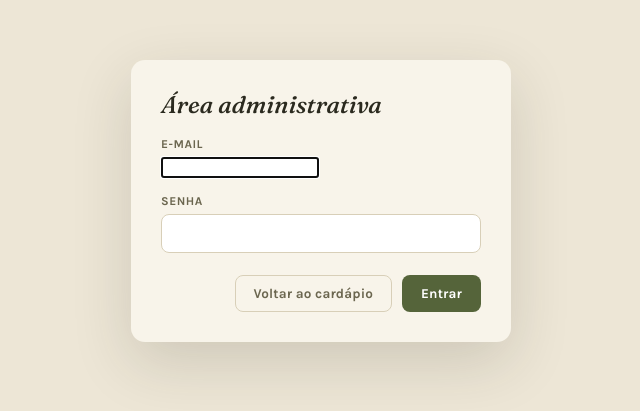
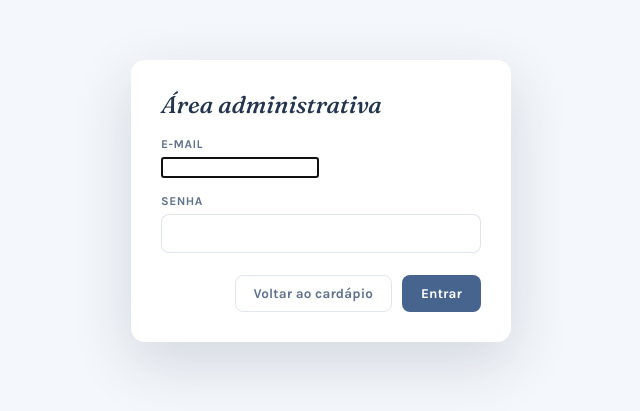
Before and after one commit to carpinellx/menu-tucunduva, a React (Vite) app: page /admin in a window 1280 px wide. Shown: the part 199-610 px from the top of the page, without its empty margins (319-959 px from the left). Built offline with nearby package versions, Linux system fonts and the light colour scheme; no server answers.

Commit message:
feat: update app branding and color theme

```diff
--- a/index.html
+++ b/index.html
@@ -2,12 +2,12 @@
 <html lang="pt-BR">
   <head>
     <meta charset="UTF-8" />
-    <link rel="icon" type="image/svg+xml" href="/favicon.svg" />
+    <link rel="icon" type="image/png" href="/icon-192.png" />
     <link rel="apple-touch-icon" href="/icon-apple.png" />
     <link rel="manifest" href="/manifest.json" />
     <meta name="viewport" content="width=device-width, initial-scale=1.0" />
     <title>Fazenda Tucunduva — Cardápio</title>
-    <meta name="theme-color" content="#3E4A2A" />
+    <meta name="theme-color" content="#36537D" />
     <meta
       name="description"
       content="Cardápio digital da Fazenda Tucunduva — da terra à mesa, todos os dias."
--- a/src/index.css
+++ b/src/index.css
@@ -1,17 +1,17 @@
 @import url('https://fonts.googleapis.com/css2?family=Fraunces:ital,opsz,wght@0,9..144,400;0,9..144,500;0,9..144,600;1,9..144,500;1,9..144,600&family=Karla:wght@400;500;600;700&family=JetBrains+Mono:wght@400;500&display=swap');
 
 :root {
-  --bg: #EDE6D6;
-  --surface: #F8F4EA;
-  --surface-2: #F1EADA;
-  --ink: #2B2A1F;
-  --ink-soft: #6b664f;
-  --moss: #55643A;
-  --moss-dark: #3E4A2A;
-  --brick: #9C3B2A;
-  --gold: #B8901F;
-  --line: #d8cfb8;
-  --shadow: rgba(43, 42, 31, 0.16);
+  --bg: #F4F7FB;
+  --surface: #FFFFFF;
+  --surface-2: #DCE4EF;
+  --ink: #24354F;
+  --ink-soft: #60728E;
+  --accent: #47648F;
+  --accent-dark: #36537D;
+  --erro: #9B1C1C;
+  --gold: #C9A84C;
+  --line: rgba(54, 83, 125, 0.15);
+  --shadow: rgba(36, 53, 79, 0.16);
   --radius: 14px;
 }
 
@@ -43,7 +43,7 @@ a { color: inherit; }
   content: "";
   position: absolute;
   top: 0; left: 0; right: 0; height: 6px;
-  background: repeating-linear-gradient(90deg, var(--moss) 0 18px, transparent 18px 26px);
+  background: repeating-linear-gradient(90deg, var(--accent) 0 18px, transparent 18px 26px);
   opacity: 0.55;
 }
 .header-inner { max-width: 640px; margin: 0 auto; }
@@ -52,7 +52,7 @@ a { color: inherit; }
   letter-spacing: 0.18em;
   text-transform: uppercase;
   font-size: 12px;
-  color: var(--moss-dark);
+  color: var(--accent-dark);
   margin: 0 0 10px;
 }
 .site-header h1 {
@@ -94,7 +94,7 @@ a { color: inherit; }
   white-space: nowrap;
   transition: all .18s ease;
 }
-.cat-pill.active { background: var(--moss); border-color: var(--moss); color: #fff; }
+.cat-pill.active { background: var(--accent); border-color: var(--accent); color: #fff; }
 
 /* ---------- Menu ---------- */
 main.menu-main { max-width: 680px; margin: 0 auto; padding: 8px 20px 80px; }
@@ -105,7 +105,7 @@ main.menu-main { max-width: 680px; margin: 0 auto; padding: 8px 20px 80px; }
 .cat-section-head { display: flex; align-items: center; gap: 14px; margin-bottom: 20px; }
 .cat-section-head h2 {
   font-family: 'Fraunces', serif; font-style: italic; font-weight: 500;
-  font-size: 26px; margin: 0; color: var(--moss-dark); white-space: nowrap;
+  font-size: 26px; margin: 0; color: var(--accent-dark); white-space: nowrap;
 }
 .cat-rule { flex: 1; height: 1px; background: repeating-linear-gradient(90deg, var(--line) 0 6px, transparent 6px 10px); }
 
@@ -138,7 +138,7 @@ main.menu-main { max-width: 680px; margin: 0 auto; padding: 8px 20px 80px; }
 @media (prefers-reduced-motion: reduce) {
   .skeleton { animation: none; }
 }
-.item-price { font-family: 'JetBrains Mono', monospace; font-size: 14px; font-weight: 500; color: var(--brick); white-space: nowrap; }
+.item-price { font-family: 'JetBrains Mono', monospace; font-size: 14px; font-weight: 500; color: var(--gold); white-space: nowrap; }
 .item-desc { color: var(--ink-soft); font-size: 13.5px; line-height: 1.5; margin-top: 4px; }
 
 /* ---------- Footer ---------- */
@@ -148,18 +148,18 @@ main.menu-main { max-width: 680px; margin: 0 auto; padding: 8px 20px 80px; }
   margin: 0 0 6px; color: var(--ink-soft); font-size: 13px; line-height: 1.5;
 }
 .footer-line a { border-bottom: 1px dotted var(--ink-soft); padding-bottom: 1px; }
-.footer-line a:hover { color: var(--moss-dark); border-bottom-color: var(--moss-dark); }
+.footer-line a:hover { color: var(--accent-dark); border-bottom-color: var(--accent-dark); }
 .admin-link {
   background: none; border: none; color: var(--ink-soft);
   font-size: 12px; letter-spacing: 0.08em; text-transform: uppercase;
   font-family: 'JetBrains Mono', monospace;
   border-bottom: 1px dotted var(--ink-soft); padding-bottom: 2px;
 }
-.admin-link:hover { color: var(--moss-dark); }
+.admin-link:hover { color: var(--accent-dark); }
 
 /* ---------- Modal shared ---------- */
 .modal-overlay {
-  position: fixed; inset: 0; background: rgba(43, 42, 31, 0.55);
+  position: fixed; inset: 0; background: rgba(36, 53, 79, 0.55);
   display: flex; align-items: center; justify-content: center;
   padding: 20px; z-index: 100;
 }
@@ -180,16 +180,16 @@ main.menu-main { max-width: 680px; margin: 0 auto; padding: 8px 20px 80px; }
   background: #fff; color: var(--ink); font-size: 14px;
 }
 .field textarea { resize: vertical; min-height: 70px; }
-.field-error { color: var(--brick); font-size: 12.5px; margin-top: 6px; }
+.field-error { color: var(--erro); font-size: 12.5px; margin-top: 6px; }
 
 .btn { padding: 10px 18px; border-radius: 8px; border: 1px solid transparent; font-size: 13.5px; font-weight: 700; letter-spacing: 0.01em; }
-.btn-primary { background: var(--moss); color: #fff; }
-.btn-primary:hover { background: var(--moss-dark); }
+.btn-primary { background: var(--accent); color: #fff; }
+.btn-primary:hover { background: var(--accent-dark); }
 .btn-primary:disabled { opacity: 0.6; cursor: not-allowed; }
 .btn-ghost { background: transparent; color: var(--ink-soft); border-color: var(--line); }
 .btn-ghost:hover { border-color: var(--ink-soft); }
-.btn-danger { background: transparent; color: var(--brick); border-color: var(--brick); }
-.btn-danger:hover { background: var(--brick); color: #fff; }
+.btn-danger { background: transparent; color: var(--erro); border-color: var(--erro); }
+.btn-danger:hover { background: var(--erro); color: #fff; }
 .btn-row { display: flex; gap: 10px; justify-content: flex-end; margin-top: 22px; }
 .btn-row.spread { justify-content: space-between; }
 
@@ -198,7 +198,7 @@ main.menu-main { max-width: 680px; margin: 0 auto; padding: 8px 20px 80px; }
 .admin-topbar {
   position: sticky; top: 0; z-index: 5;
   display: flex; align-items: center; justify-content: space-between;
-  padding: 16px 24px; background: var(--moss-dark); color: #fff;
+  padding: 16px 24px; background: var(--accent-dark); color: #fff;
 }
 .admin-topbar h2 { font-family: 'Fraunces', serif; font-style: italic; font-weight: 500; margin: 0; font-size: 20px; }
 .admin-topbar .btn-row { margin: 0; gap: 8px; }
@@ -238,7 +238,7 @@ main.menu-main { max-width: 680px; margin: 0 auto; padding: 8px 20px 80px; }
   width: 16px; height: 16px; border-radius: 50%; background: #fff;
   box-shadow: 0 1px 3px var(--shadow); transition: left .15s ease;
 }
-.toggle.on { background: var(--moss); border-color: var(--moss); }
+.toggle.on { background: var(--accent); border-color: var(--accent); }
 .toggle.on::after { left: 18px; }
 
 .empty-hint { color: var(--ink-soft); font-size: 13.5px; font-style: italic; }
```
